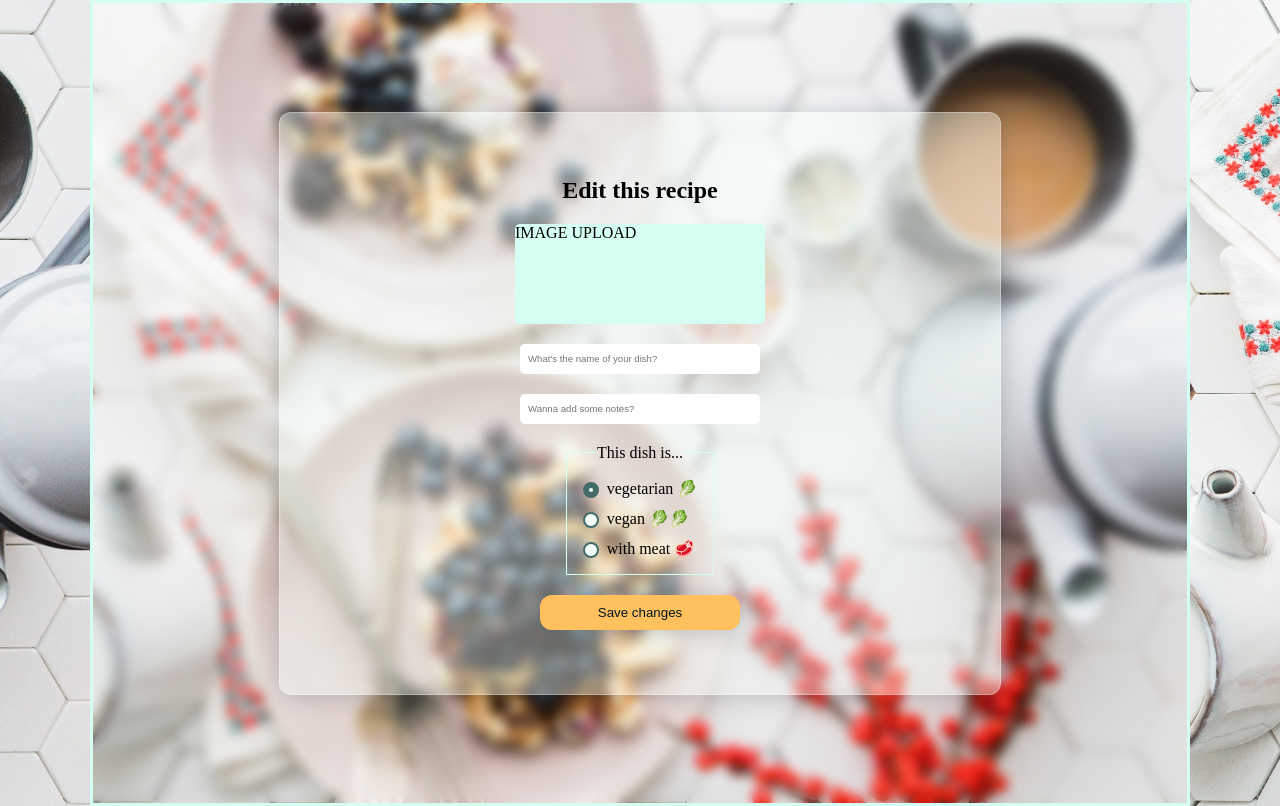
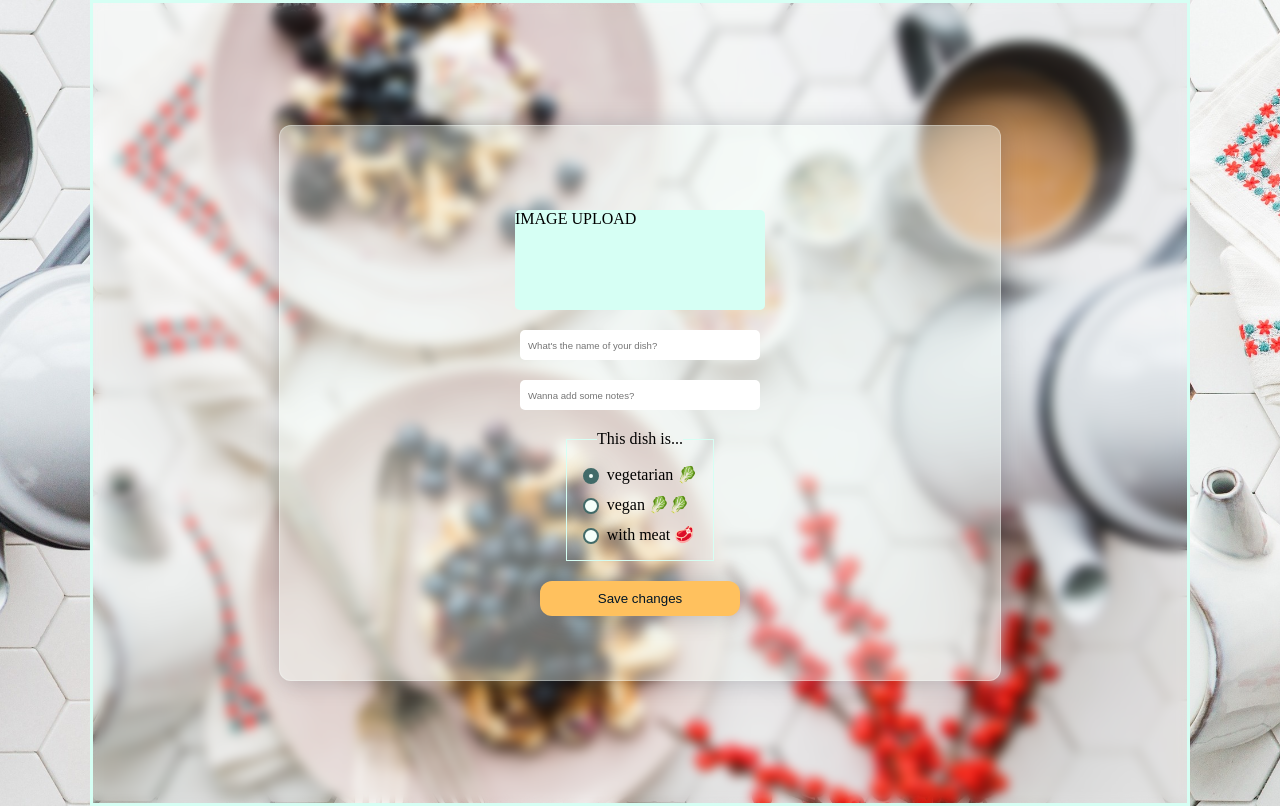
Before and after one commit to itsTHL/match-my-craving, a Next.js app: page /myrecipes/1/editrecipe in a window 1280 px wide. Built offline with nearby package versions, Linux system fonts and the light colour scheme.

Commit message:
add default values in edit form

```diff
--- a/src/components/UserForm.js
+++ b/src/components/UserForm.js
@@ -8,7 +8,7 @@ export default function UserForm({ onHandleSubmit, create, defaultData }) {
       className={`${styles.form}`}
       onSubmit={(event) => onHandleSubmit(event)}
     >
-      <h2>{create ? "Add a new recipe" : "Edit this recipe"}</h2>
+      <h2>{create ? "Add a new recipe" : null}</h2>
       <label htmlFor='imageupload"'>
         {/* Pretending that there's an image upload field here */}
         <div className={`${styles.imgupload_placeholder}`}>IMAGE UPLOAD</div>
```
Also changed, not shown: src/pages/myrecipes/[id]/index.js (+5 -5 lines).
